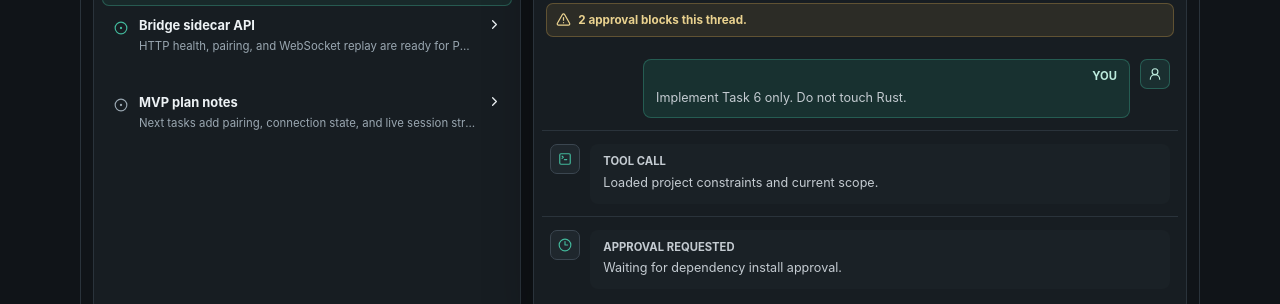
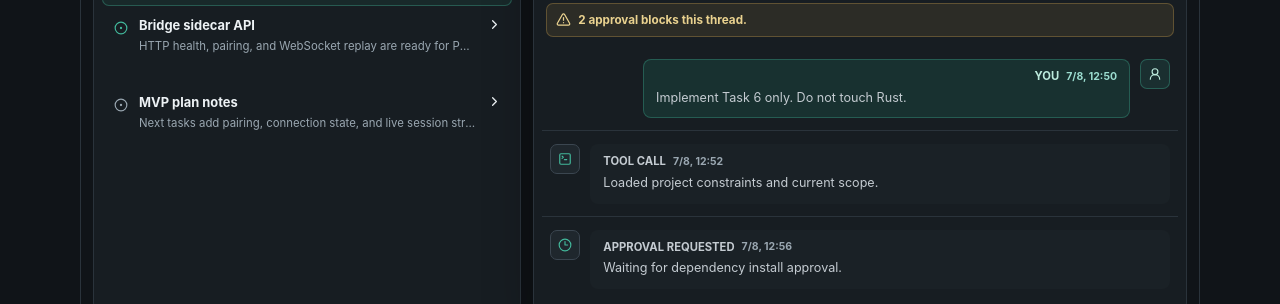
Before and after one commit to scdqs/codex-app, a React (Vite) app in the folder apps/mobile-pwa/: page / in a window 1280 px wide. Shown: the part 391-695 px from the top of the page. Built offline with nearby package versions, Linux system fonts and the light colour scheme.

Commit message:
feat: show message event times

```diff
--- a/apps/mobile-pwa/src/App.tsx
+++ b/apps/mobile-pwa/src/App.tsx
@@ -855,7 +855,10 @@ function EventRow({
         {eventIcon(event, actor)}
       </span>
       <div className="event-content">
-        <p className="event-kind">{eventKindLabel(event, actor)}</p>
+        <div className="event-meta">
+          <p className="event-kind">{eventKindLabel(event, actor)}</p>
+          <time dateTime={new Date(event.createdAt).toISOString()}>{formatEventTime(event.createdAt)}</time>
+        </div>
         <MessageBody text={payloadText(event.payload)} />
         {attachments.length > 0 ? (
           <div className="attachment-list" aria-label="Image attachments">
@@ -905,6 +908,23 @@ function eventKindLabel(event: SessionEvent, actor: EventActor) {
     return "Codex";
   }
   return event.type.replace("_", " ");
+}
+
+function formatEventTime(timestamp: number) {
+  const date = new Date(timestamp);
+  const now = new Date();
+  const sameDay =
+    date.getFullYear() === now.getFullYear() &&
+    date.getMonth() === now.getMonth() &&
+    date.getDate() === now.getDate();
+
+  return new Intl.DateTimeFormat(undefined, {
+    month: sameDay ? undefined : "numeric",
+    day: sameDay ? undefined : "numeric",
+    hour: "2-digit",
+    hourCycle: "h23",
+    minute: "2-digit",
+  }).format(date);
 }
 
 function AttachmentImage({
--- a/apps/mobile-pwa/src/styles.css
+++ b/apps/mobile-pwa/src/styles.css
@@ -594,17 +594,43 @@ h3 {
   width: min(94%, 760px);
 }
 
-.event-kind {
+.event-meta {
+  display: flex;
+  align-items: center;
+  gap: 7px;
+  margin-bottom: 5px;
+}
+
+.event-row.user .event-meta {
+  justify-content: flex-end;
+}
+
+.event-kind,
+.event-meta time {
   color: var(--text-soft);
   font-size: 0.75rem;
   font-weight: 750;
   line-height: 1.2;
+}
+
+.event-kind {
   text-transform: uppercase;
+}
+
+.event-meta time {
+  color: var(--text-muted);
+  font-size: 0.7rem;
+  font-weight: 680;
+  white-space: nowrap;
 }
 
 .event-row.user .event-kind {
   color: #bcebdd;
   text-align: right;
+}
+
+.event-row.user .event-meta time {
+  color: #9bdccf;
 }
 
 .event-row.assistant .event-kind {
```
Also changed, not shown: 1 other file (tests, documents, lock files or other folders).
